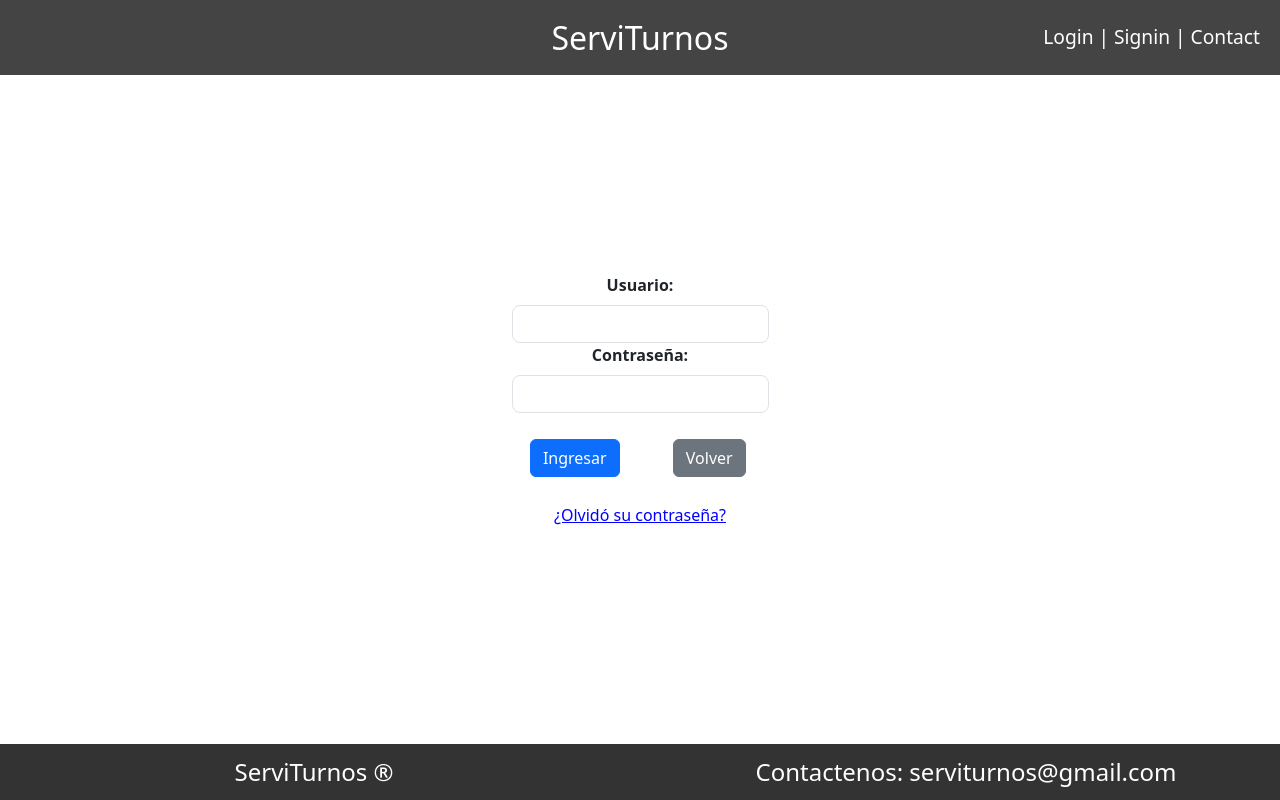
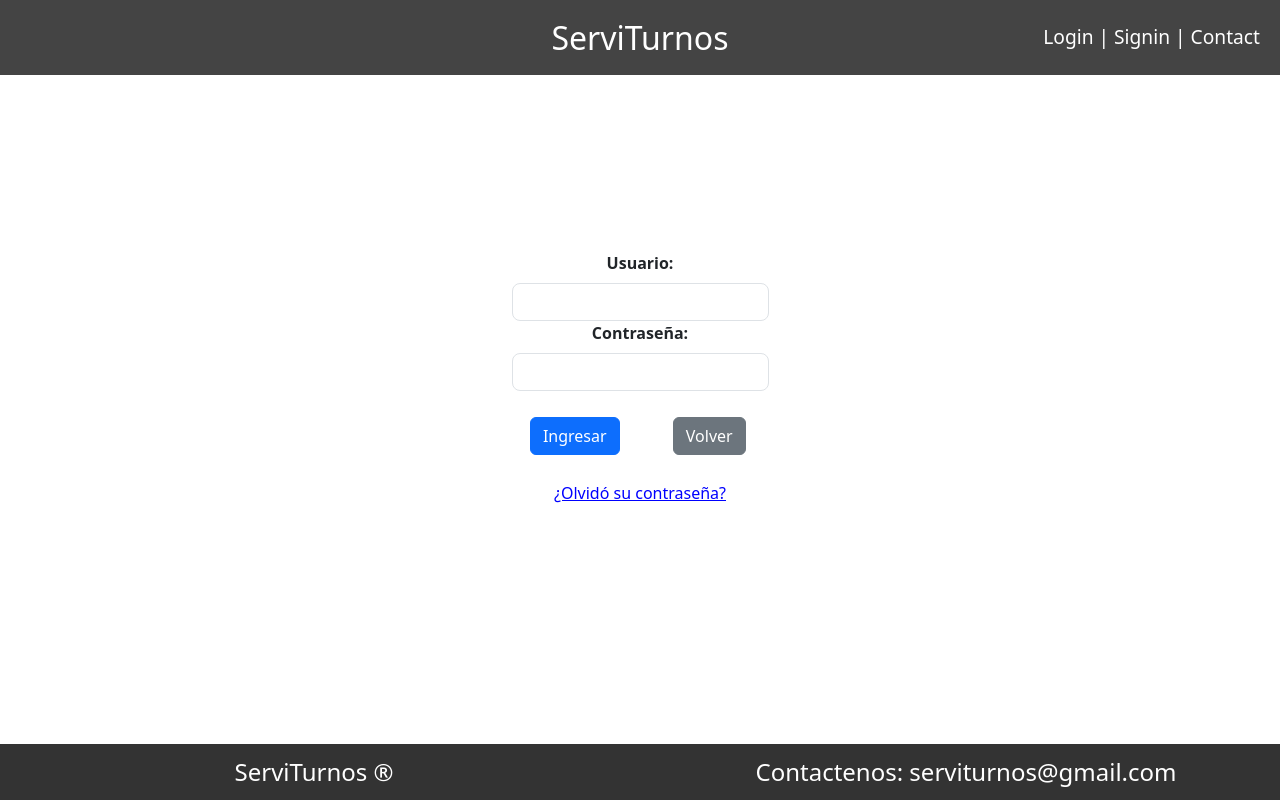
Before and after one commit to Nahue430/ServiTurnos, a React (Vite) app: page /login in a window 1280 px wide. Built offline with nearby package versions, Linux system fonts and the light colour scheme.

Commit message:
modified app.css

```diff
--- a/src/App.css
+++ b/src/App.css
@@ -3,4 +3,5 @@
   margin: 0 auto;
   padding: 2rem;
   text-align: center;
+  margin-bottom: 2.7em;
 }
```
